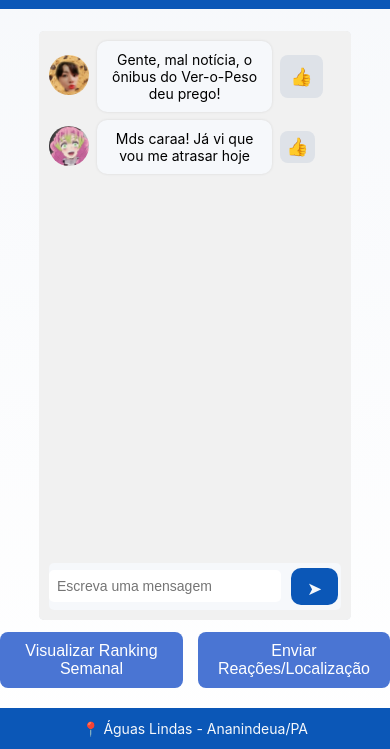
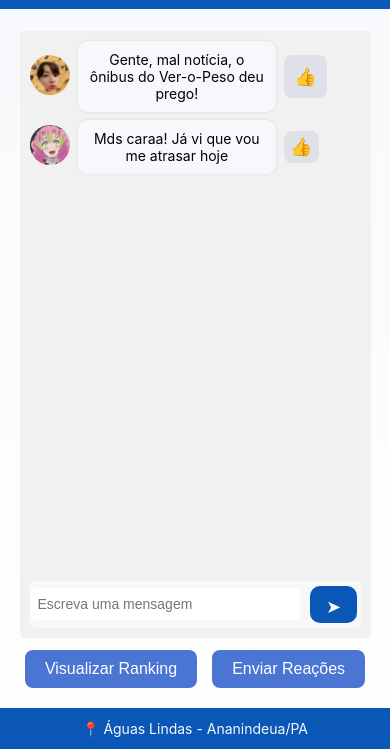
Before and after one commit to NandMax/Rot_Ebus, a plain HTML site: page chat-online.html in a window 390 px wide. Shown: the part 95-844 px from the top of the page. Drawn offline with nearby package versions, Linux system fonts and the light colour scheme.

Commit message:
Alterações na responsividade

```diff
--- a/chat-online.html
+++ b/chat-online.html
@@ -118,11 +118,11 @@
   </main>
 
    <div class="chat-buttons">
-      <button id="btn-ranking" class="btn-modal">Visualizar Ranking Semanal</button>
-      <button id="btn-reacoes" class="btn-modal">Enviar Reações/Localização</button>
+      <button id="btn-ranking" class="btn-modal">Visualizar Ranking</button>
+      <button id="btn-reacoes" class="btn-modal">Enviar Reações</button>
     </div>
 
-    <!-- Blocos Responsivos -->
+   <!-- Blocos Responsivos -->
    <div id="modal-esquerda" class="modal-coluna">
       <button class="btn-fechar">✖</button>
       <div class="conteudo-modal-esq"></div>
--- a/style.css
+++ b/style.css
@@ -383,7 +383,7 @@ footer {
 @media (max-width:980px) {
   .container {
       grid-template-columns: 1fr;
-      padding: 12px
+      padding: 12px;
   }
 
   .left, .right {
@@ -1263,6 +1263,10 @@ li:hover {
   display: none;
 }
 
+.modal-coluna .btn-fechar {
+    display: none;
+}
+
 @media (max-width: 860px) {
   .coluna-esq, .coluna-dir {
     width: 100%;
@@ -1297,7 +1301,7 @@ li:hover {
     left: 50%;
     transform: translate(-50%, -50%);
     width: 80%;
-    max-height: 80%;
+    max-height: 90%;
     overflow-y: auto;
     background: #fff;
     border-radius: 12px;
@@ -1317,10 +1321,8 @@ li:hover {
     border-radius: 6px;
     cursor: pointer;
   }
-}
 
-@media (min-width: 861px) {
-  .modal-coluna .btn-fechar {
-    display: none;
+  .container4{
+    width: 90%;
   }
 }
```
